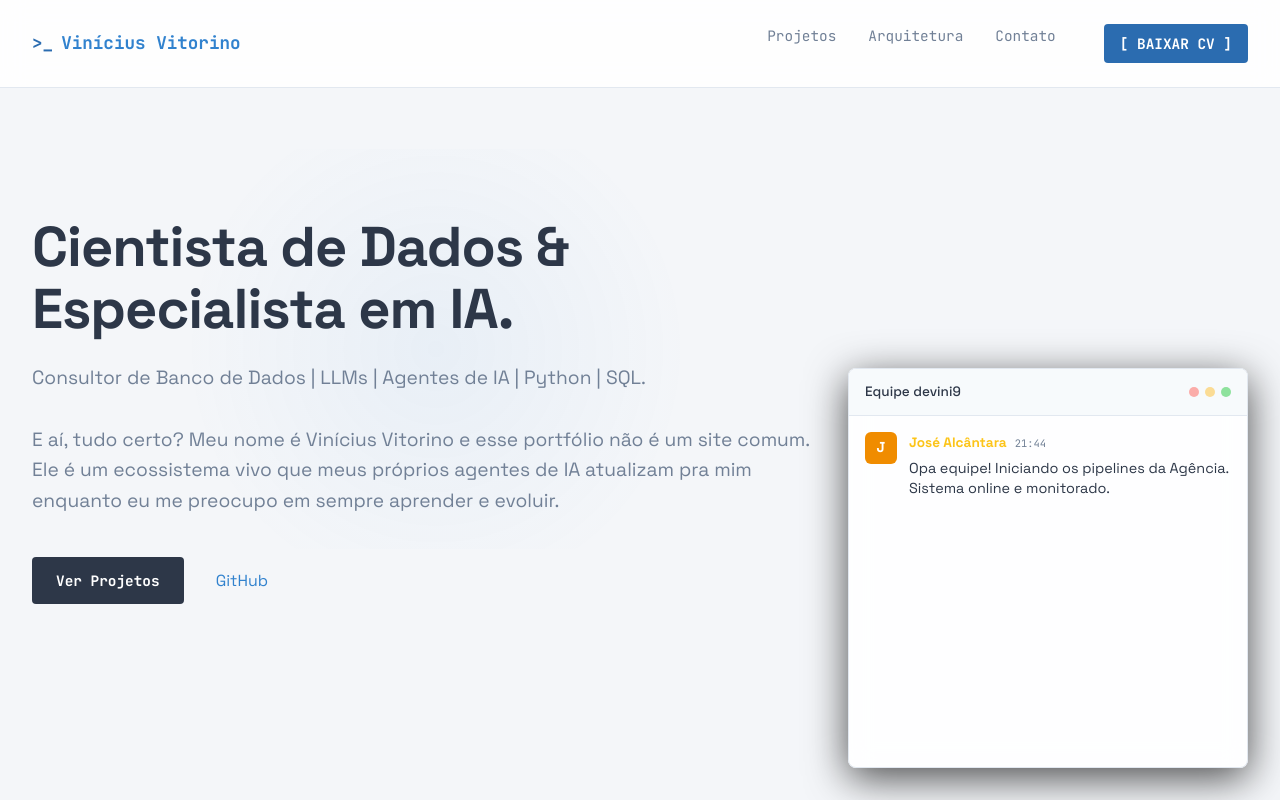
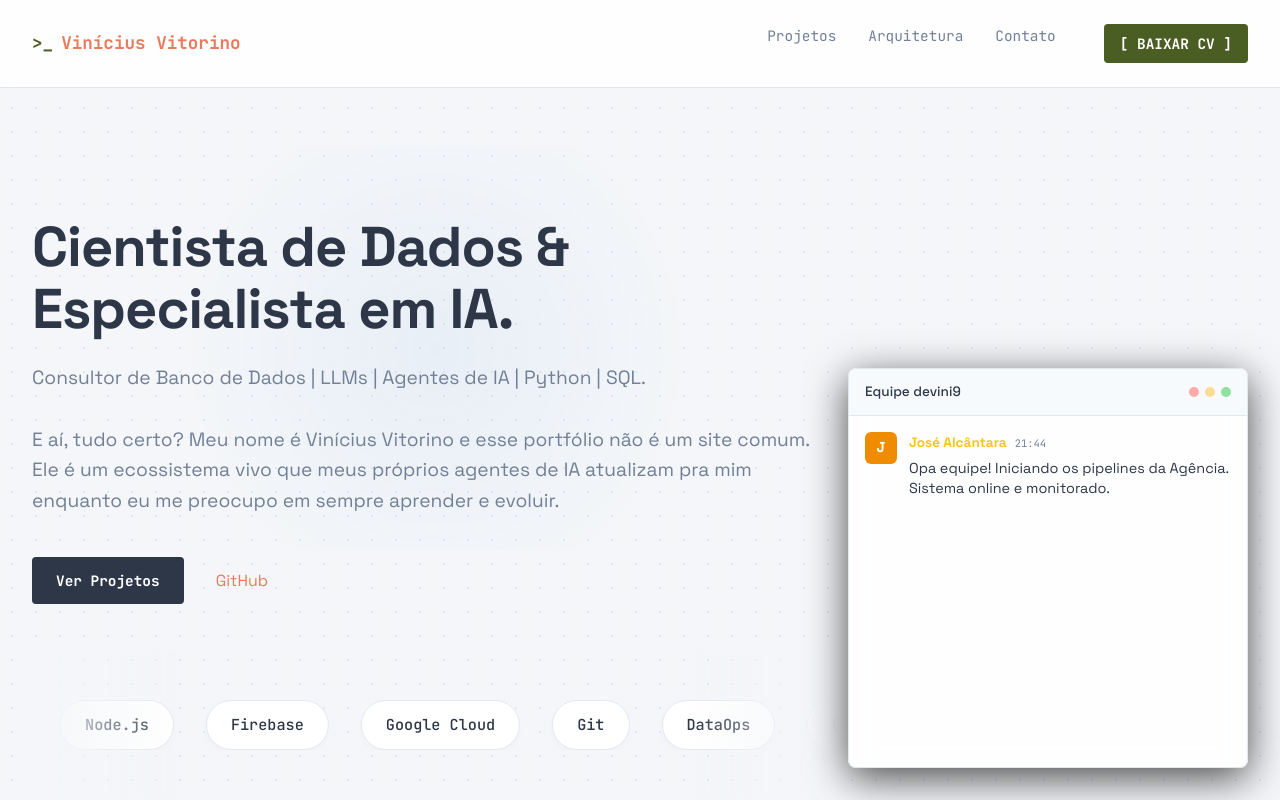
Before and after one commit to devini9/portfolio, a React (Vite) app: page / in a window 1280 px wide. Shown: the top 800 px of the page. Built offline with nearby package versions, Linux system fonts and the light colour scheme.

Commit message:
feat: add dot grid background and skills marquee, revert accent colors

```diff
--- a/public/data/cerebro.json
+++ b/public/data/cerebro.json
@@ -1,30 +1,9 @@
 {
   "metadata": {
-    "lastUpdate": "2026-06-28T17:57:58.358Z",
+    "lastUpdate": "2026-06-28T05:29:29.435Z",
     "source": "Google Sheets (DataOps)"
   },
   "projetos": [],
-  "regras": [
-    {
-      "regra": "Agent Hermes",
-      "descricao": "Líder de DataOps. Coleta e sincroniza projetos e configurações do Google Drive para o código-fonte via automação invisível na nuvem."
-    },
-    {
-      "regra": "Agent Clara",
-      "descricao": "Departamento de RH. Responsável por buscar, validar e atualizar o seu currículo em PDF mais recente direto do Google Drive."
-    },
-    {
-      "regra": "Agent Otto",
-      "descricao": "Departamento de Atendimento. Fica de prontidão no portfólio 24/7 para interceptar mensagens de recrutadores e enviar para o seu e-mail criptografado."
-    },
-    {
-      "regra": "Agent Pixel",
-      "descricao": "Engenheiro de Front-end. Consome todo o Cérebro de Dados em JSON e constrói dinamicamente a sua interface visual usando React e Vite."
-    },
-    {
-      "regra": "Agent Aegis",
-      "descricao": "Chefe de DevOps. Orquestra e monitora as rotinas de cron (trabalhando a cada 1 minuto) no GitHub Actions para garantir que a sincronização de todos os agentes nunca pare."
-    }
-  ],
+  "regras": [],
   "artigos": []
 }
--- a/src/App.tsx
+++ b/src/App.tsx
@@ -6,6 +6,7 @@ import { SectionHeader } from './components/SectionHeader';
 import { ProjectCard } from './components/ProjectCard';
 import { AgentTerminal } from './components/AgentTerminal';
 import { Contact } from './components/Contact';
+import { SkillsMarquee } from './components/SkillsMarquee';
 
 function App() {
   const [data, setData] = useState<any>(null);
@@ -22,6 +23,7 @@ function App() {
       <Header />
       <main className="main-container">
         <Hero />
+        <SkillsMarquee />
         <AgentTerminal />
 
         <section id="projects" className="section">
--- /dev/null
+++ b/src/components/SkillsMarquee.css
@@ -0,0 +1,93 @@
+.skills-marquee-container {
+  position: relative;
+  width: 100%;
+  padding: 3rem 0;
+  overflow: hidden;
+  margin-top: -3rem; /* Traz um pouco mais perto do Hero */
+  margin-bottom: 2rem;
+}
+
+/* Efeito de fade nas bordas para o marquee não cortar seco */
+.marquee-fade-left,
+.marquee-fade-right {
+  position: absolute;
+  top: 0;
+  bottom: 0;
+  width: 150px;
+  z-index: 2;
+  pointer-events: none;
+}
+
+.marquee-fade-left {
+  left: 0;
+  background: linear-gradient(to right, var(--bg-color) 0%, transparent 100%);
+}
+
+.marquee-fade-right {
+  right: 0;
+  background: linear-gradient(to left, var(--bg-color) 0%, transparent 100%);
+}
+
+.skills-marquee {
+  width: 100%;
+  overflow: hidden;
+  display: flex;
+}
+
+.marquee-track {
+  display: flex;
+  gap: 2rem;
+  padding-left: 2rem; /* espaço inicial */
+  animation: scroll-marquee 25s linear infinite;
+  white-space: nowrap;
+}
+
+.marquee-track:hover {
+  animation-play-state: paused;
+}
+
+.skill-badge {
+  display: inline-block;
+  padding: 0.75rem 1.5rem;
+  background: var(--bg-surface);
+  color: var(--text-main);
+  border: 1px solid var(--line-color);
+  border-radius: 50px;
+  font-family: var(--font-mono);
+  font-size: 0.95rem;
+  font-weight: 500;
+  box-shadow: 0 4px 6px rgba(0, 0, 0, 0.02);
+  transition: all 0.3s ease;
+  user-select: none;
+}
+
+.skill-badge:hover {
+  border-color: var(--color-salmon);
+  color: var(--color-salmon);
+  transform: translateY(-2px);
+  box-shadow: 0 6px 12px rgba(232, 122, 93, 0.1); /* Sombra salmão */
+}
+
+@keyframes scroll-marquee {
+  0% {
+    transform: translateX(0);
+  }
+  100% {
+    /* Desloca 50% porque dobramos os itens para loop perfeito */
+    transform: translateX(calc(-50% - 1rem));
+  }
+}
+
+@media (max-width: 768px) {
+  .skills-marquee-container {
+    padding: 2rem 0;
+  }
+  .skill-badge {
+    padding: 0.5rem 1rem;
+    font-size: 0.85rem;
+  }
+  .marquee-fade-left,
+  .marquee-fade-right {
+    width: 60px;
+  }
+}
--- /dev/null
+++ b/src/components/SkillsMarquee.tsx
@@ -0,0 +1,28 @@
+import './SkillsMarquee.css';
+
+export function SkillsMarquee() {
+  const skills = [
+    "React", "TypeScript", "Vite", "Node.js", "Firebase", "Google Cloud",
+    "Git", "DataOps", "CI/CD", "Next.js", "TailwindCSS", "Python"
+  ];
+
+  // Duplicamos a lista para o scroll infinito funcionar sem saltos
+  const marqueeItems = [...skills, ...skills];
+
+  return (
+    <div className="skills-marquee-container">
+      <div className="marquee-fade-left"></div>
+      <div className="marquee-fade-right"></div>
+
+      <div className="skills-marquee">
+        <div className="marquee-track">
+          {marqueeItems.map((skill, index) => (
+            <div key={index} className="skill-badge">
+              {skill}
+            </div>
+          ))}
+        </div>
+      </div>
+    </div>
+  );
+}
--- a/src/index.css
+++ b/src/index.css
@@ -7,9 +7,9 @@
   --text-main: #2d3748;
   --text-muted: #718096;
 
-  /* Cores de Destaque (Azul/Frio) */
-  --color-salmon: #3182ce;
-  --color-moss: #2b6cb0;
+  /* Cores de Destaque (Originais quentes) */
+  --color-salmon: #E87A5D;
+  --color-moss: #4A5D23;
 
   --brand-color: var(--color-salmon);
   --line-color: #e2e8f0;
@@ -27,6 +27,8 @@
 
 body {
   background-color: var(--bg-color);
+  background-image: radial-gradient(var(--line-color) 1px, transparent 1px);
+  background-size: 24px 24px;
   color: var(--text-main);
   font-family: var(--font-sans);
   line-height: 1.6;
```
